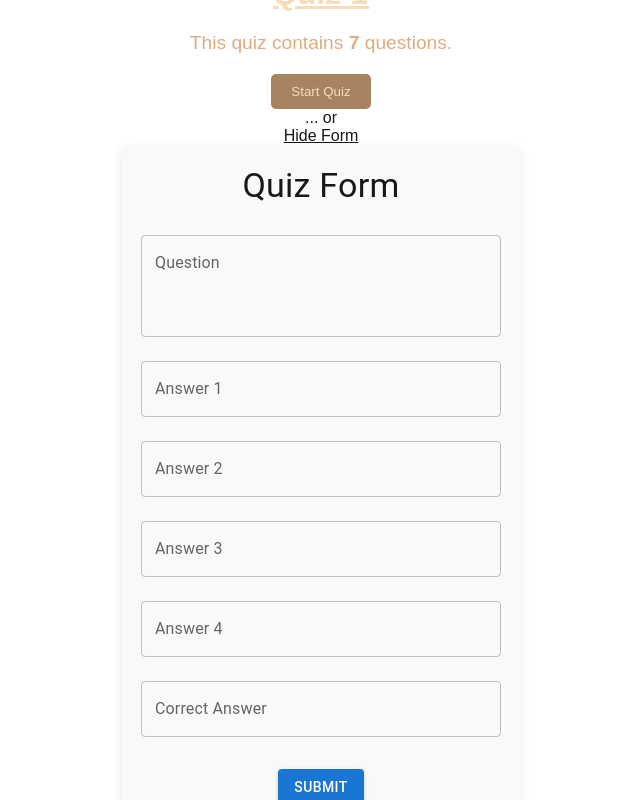
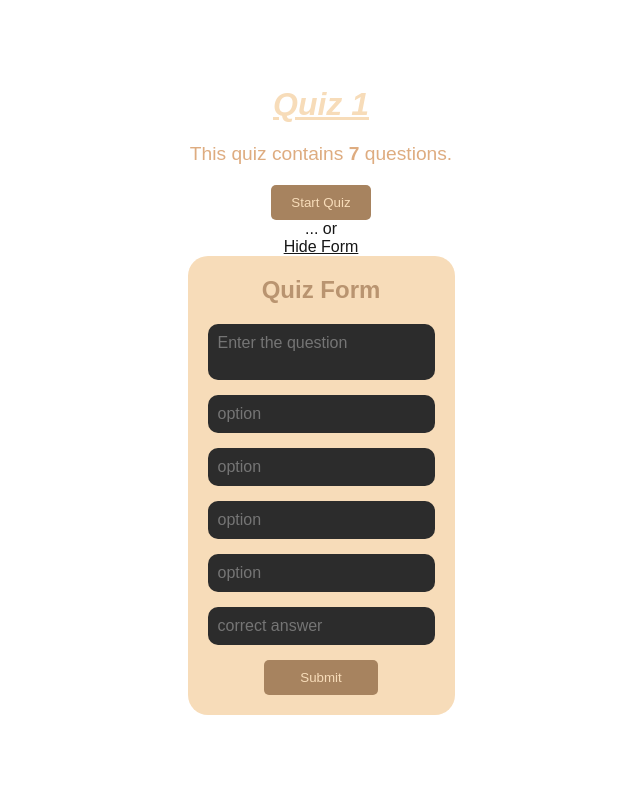
Before and after one commit to trettt/InteractiveQuizApp, a Next.js app: page /quiz/1 in a window 1280 px wide. Both pictures are taken after a click on the element "Contribute to the Quiz". Shown: the whole page, without its empty margins (319-959 px from the left). Built offline with nearby package versions, Linux system fonts and the light colour scheme; a web font is replaced by a local one.

Commit message:
changed the ui of the quiz page

```diff
--- a/components/questionForm.jsx
+++ b/components/questionForm.jsx
@@ -1,4 +1,4 @@
-import { TextField, Button, Box, Typography } from "@mui/material";
+import styles from "../styles/QuestionForm.module.css";
 
 export default function QuestionForm({
   quizId,
@@ -75,69 +75,43 @@ export default function QuestionForm({
   }
 
   return (
-    <Box
-      sx={{
-        maxWidth: "400px",
-        margin: "0 auto",
-        padding: "20px",
-        backgroundColor: "#f9f9f9",
-        borderRadius: "8px",
-        boxShadow: "0px 4px 10px rgba(0, 0, 0, 0.1)",
-      }}
-    >
-      <Typography variant="h4" align="center" gutterBottom>
-        Quiz Form
-      </Typography>
-      <form onSubmit={handleSubmit}>
-        <TextField
-          fullWidth
-          label="Question"
-          multiline
-          rows={3}
+    <div className={styles.container}>
+      <h2 className={styles.title}>Quiz Form</h2>
+      <form onSubmit={handleSubmit} className={styles.form}>
+        <textarea
+          className={styles.textarea}
           placeholder="Enter the question"
-          margin="normal"
+          rows={2}
         />
-        <TextField
+        <input
           id="answer"
-          fullWidth
-          label="Answer 1"
-          placeholder="Enter Answer 1"
-          margin="normal"
+          className={styles.input}
+          placeholder="option"
         />
-        <TextField
+        <input
           id="answer"
-          fullWidth
-          label="Answer 2"
-          placeholder="Enter Answer 2"
-          margin="normal"
+          className={styles.input}
+          placeholder="option"
         />
-        <TextField
+        <input
           id="answer"
-          fullWidth
-          label="Answer 3"
-          placeholder="Enter Answer 3"
-          margin="normal"
+          className={styles.input}
+          placeholder="option"
         />
-        <TextField
+        <input
           id="answer"
-          fullWidth
-          label="Answer 4"
-          placeholder="Enter Answer 4"
-          margin="normal"
+          className={styles.input}
+          placeholder="option"
         />
-        <TextField
+        <input
           id="correctAnswer"
-          fullWidth
-          label="Correct Answer"
-          placeholder="Enter the correct answer"
-          margin="normal"
+          className={styles.input}
+          placeholder="correct answer"
         />
-        <Box textAlign="center" marginTop={3}>
-          <Button type="submit" variant="contained" color="primary">
-            Submit
-          </Button>
-        </Box>
+        <button type="submit" className={styles.button}>
+          Submit
+        </button>
       </form>
-    </Box>
+    </div>
   );
 }
--- /dev/null
+++ b/styles/QuestionForm.module.css
@@ -0,0 +1,56 @@
+.container {
+  padding: 20px;
+  background-color: #f9f9f9;
+  border-radius: 20px;
+  background-color: #f7dcb9;
+}
+
+.title {
+  text-align: center;
+  margin-bottom: 20px;
+  color: #b99470;
+}
+
+.form {
+  display: flex;
+  flex-direction: column;
+}
+
+.textarea {
+  resize: none;
+}
+
+.input,
+.textarea {
+  padding: 10px;
+  margin-bottom: 15px;
+  border: none;
+  border-radius: 10px;
+  font-size: 16px;
+  background-color: #2c2c2c;
+  color: #ffffff;
+}
+
+.button {
+  background-color: #a7835f;
+  color: #f7dcb9;
+  border: none;
+  border-radius: 5px;
+  transition: transform 0.2s ease-in-out;
+  width: 50%;
+  padding: 10px;
+  cursor: pointer;
+  align-self: center;
+}
+
+.button:hover {
+  background-color: #8b6a48;
+  transform: scale(1.05);
+}
+
+.input:focus,
+.textarea:focus {
+  outline: none;
+  transition: transform 0.2s ease-in-out;
+  transform: scale(1.03);
+}
```
